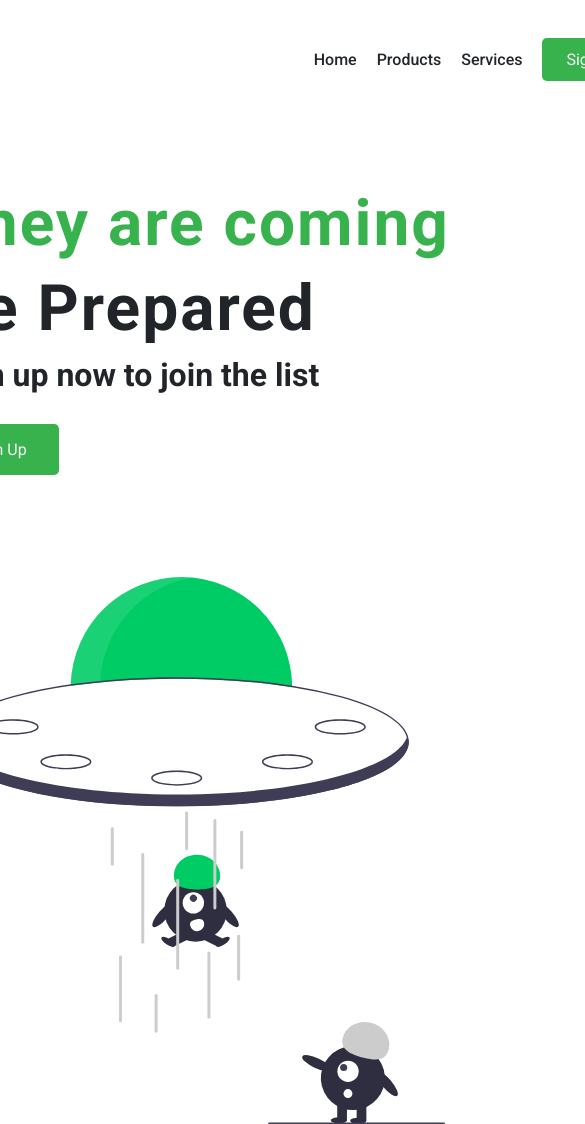
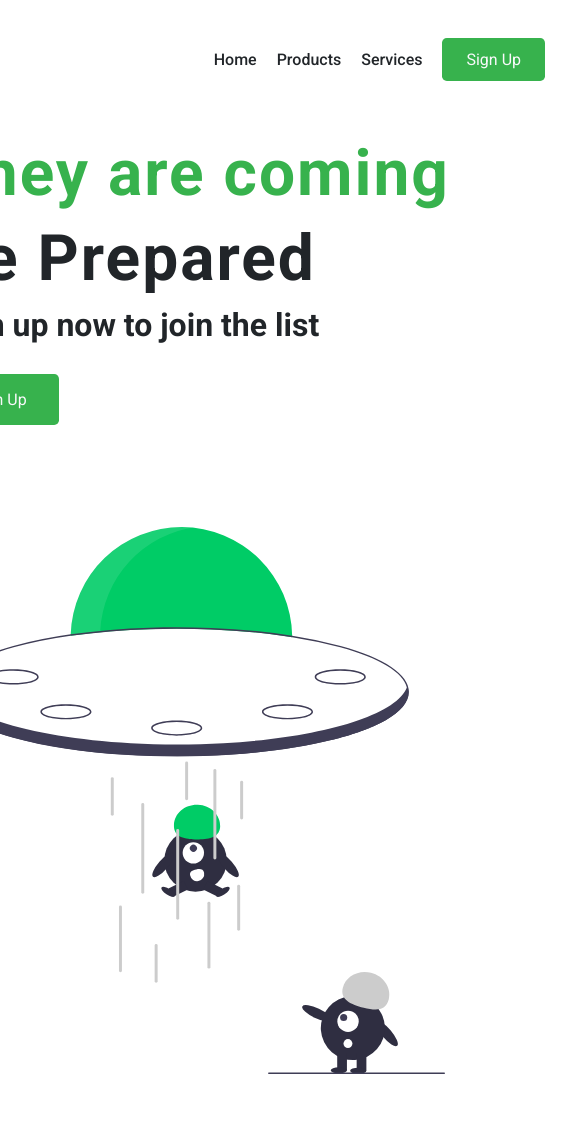
Before and after one commit to domenmerhar/Hero-Page, a website: page index.html in a window 390 px wide. Shown: the top 1124 px of the page, 585 px wide, since content can reach past the window. After the commit the page ends 1100 px from the top, so only its background shows below. Drawn offline with Linux system fonts and the light colour scheme.

Commit message:
Added media query for 900px width

```diff
--- a/sass/_hero.scss
+++ b/sass/_hero.scss
@@ -26,6 +26,10 @@
 
     @include tablet {
       margin-top: 5rem;
+    }
+
+    @include larger-phone {
+      margin-top: 0;
     }
   }
 
--- a/sass/_mediaQueries.scss
+++ b/sass/_mediaQueries.scss
@@ -9,3 +9,9 @@
     @content;
   }
 }
+
+@mixin larger-phone {
+  @media screen and (max-width: 900px) {
+    @content;
+  }
+}
--- a/sass/main.scss
+++ b/sass/main.scss
@@ -37,4 +37,8 @@ main {
   @include tablet {
     width: 90rem;
   }
+
+  @include larger-phone {
+    width: 70rem;
+  }
 }
```
Also changed, not shown: css/style.css.
